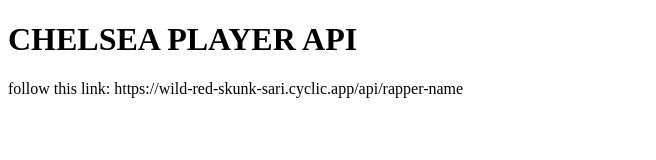
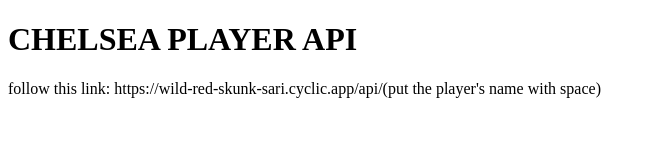
Before and after one commit to adeymoe/chelseaPlayers-API, a website: page index.html in a window 1280 px wide. Shown: the whole page, without its empty margins (0-656 px from the left). Drawn offline with Linux system fonts and the light colour scheme.

Commit message:
correcting some view element

```diff
--- a/index.html
+++ b/index.html
@@ -4,10 +4,10 @@
     <meta charset="UTF-8">
     <meta http-equiv="X-UA-Compatible" content="IE=edge">
     <meta name="viewport" content="width=device-width, initial-scale=1.0">
-    <title>RAPPERS NAME</title>
+    <title>CHELSEA PLAYERS</title>
 </head>
 <body>
     <h1>CHELSEA PLAYER API</h1>
-    <p>follow this link: https://wild-red-skunk-sari.cyclic.app/api/rapper-name</p>
+    <p>follow this link: https://wild-red-skunk-sari.cyclic.app/api/(put the player's name with space)</p>
 </body>
 </html>
```
